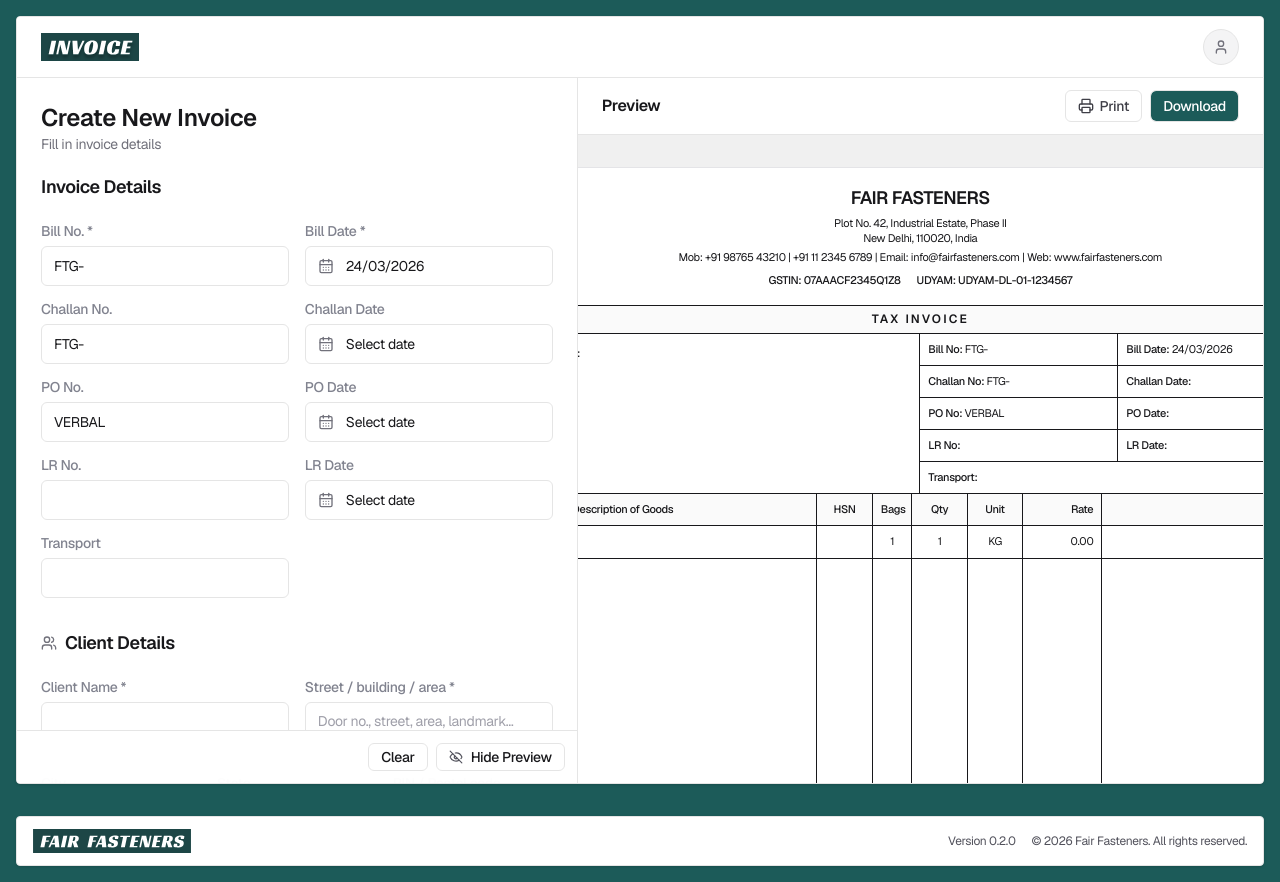
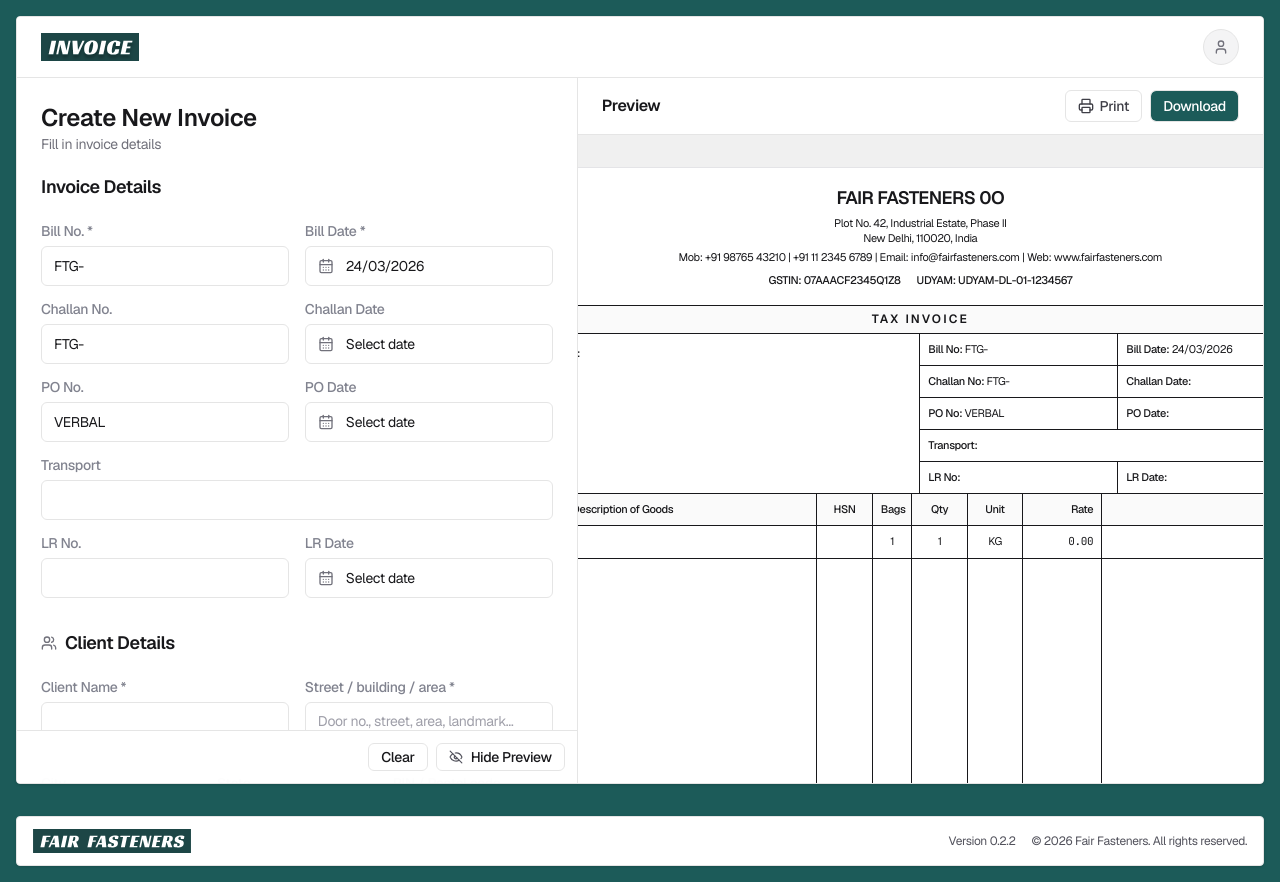
Before and after one commit to Janakarpatel/fairfasteners-bill-generator, a Next.js app in the folder fair-bill-app/: page / in a window 1280 px wide. Both pictures are taken after a click on the button "Show Preview". Built offline with nearby package versions, Linux system fonts and the light colour scheme.

Commit message:
MAIN: tabs wizard, preview layout, monospace rupees, and form polish

```diff
--- a/fair-bill-app/app/globals.css
+++ b/fair-bill-app/app/globals.css
@@ -116,6 +116,11 @@ input[type="number"] {
   color: #18181b;
 }
 
+/* Rupee amounts only — tabular figures; JetBrains from next/font class on `.invoice-numeric` spans */
+#invoice-preview .invoice-numeric {
+  font-variant-numeric: tabular-nums;
+}
+
 /* Screen: always true A4 (210×297 mm); scroll parent instead of squashing the page */
 @media screen {
   #invoice-preview.invoice-a4-page {
--- a/fair-bill-app/app/layout.tsx
+++ b/fair-bill-app/app/layout.tsx
@@ -3,6 +3,7 @@ import { Geist } from 'next/font/google'
 import './globals.css'
 import LenisScroll from '@/components/LenisScroll'
 import staticText from '@/lib/static-text.json'
+import { jetbrainsMono } from '@/lib/fonts'
 
 const geist = Geist({ subsets: ['latin'] })
 
@@ -15,7 +16,9 @@ export default function RootLayout({ children }: { children: React.ReactNode })
   return (
     <html lang="en">
       <head></head>
-      <body className={`${geist.className} min-h-screen text-sm tracking-tight bg-white text-zinc-900 antialiased`}>
+      <body
+        className={`${geist.className} ${jetbrainsMono.variable} min-h-screen text-sm tracking-tight bg-white text-zinc-900 antialiased`}
+      >
         <LenisScroll />
         {children}
         <div className="bg-[var(--brand-primary)] px-4 py-4 h-full">
--- a/fair-bill-app/components/BillGenerator.tsx
+++ b/fair-bill-app/components/BillGenerator.tsx
@@ -413,9 +413,17 @@ export default function BillGenerator() {
                 {renderDateField('Challan Date', 'chDate')}
                 <Input label="PO No." value={data.poNo} onChange={(v) => updateField('poNo', v as string)} />
                 {renderDateField('PO Date', 'poDate')}
-                <Input label="LR No." value={data.lrNo} onChange={(v) => updateField('lrNo', v as string)} />
-                {renderDateField('LR Date', 'lrDate')}
-                <Input label="Transport" value={data.transport} onChange={(v) => updateField('transport', v as string)} className="col-span-full" />
+                <div className="col-span-full w-full min-w-0">
+                  <Input
+                    label="Transport"
+                    value={data.transport}
+                    onChange={(v) => updateField('transport', v as string)}
+                  />
+                </div>
+                <div className="col-span-full grid min-w-0 grid-cols-1 gap-4 sm:grid-cols-2">
+                  <Input label="LR No." value={data.lrNo} onChange={(v) => updateField('lrNo', v as string)} />
+                  {renderDateField('LR Date', 'lrDate')}
+                </div>
               </div>
             </Section>
 
@@ -570,15 +578,15 @@ export default function BillGenerator() {
             <Section title="Line Items" icon="solar:box-linear">
               <div className="border border-[var(--brand-border)] rounded-lg overflow-hidden bg-white">
                 <div className="overflow-x-auto overscroll-x-auto touch-pan-x">
-                  <div className="min-w-[56rem]">
+                  <div className="min-w-fit">
                     {/* Header */}
                     <div
-                      className="grid gap-x-3 gap-y-1 px-3 py-2.5 text-xs font-medium text-[var(--input-field-color)] bg-zinc-50 border-b border-[var(--brand-border)] items-end"
+                      className="w-full grid gap-x-3 gap-y-1 px-3 py-2.5 text-xs font-medium text-[var(--input-field-color)] bg-[var(--brand-primary-soft)] border-b border-[var(--brand-border)] items-end"
                       style={LINE_ITEMS_GRID_STYLE}
                     >
                       <div className="min-h-[2.5rem]" aria-hidden />
                       <div className="min-w-0 pb-0.5">
-                        <div className="font-medium text-zinc-700">Description of Goods</div>
+                        {/* <div className="font-medium text-zinc-700">Description of Goods</div> */}
                         <div className="mt-1 grid grid-cols-2 gap-3 text-[10px] uppercase tracking-wide text-zinc-500">
                           <span>Item</span>
                           <span>Size</span>
@@ -696,7 +704,7 @@ export default function BillGenerator() {
                               </div>
                             ) : item.goodsProductId ? (
                               <p className="text-[11px] leading-tight text-zinc-500 line-clamp-2">
-                                <span className="font-medium text-zinc-400">On invoice: </span>
+                                <span className="font-medium text-zinc-400">On invoice (Description of Goods): </span>
                                 {item.description || '—'}
                               </p>
                             ) : null}
@@ -737,7 +745,7 @@ export default function BillGenerator() {
                             />
                           </div>
 
-                          <div className="relative min-w-0 w-full self-stretch">
+                          <div className="relative min-w-0 w-full self-start">
                             <select
                               value={item.quantityUnit}
                               onChange={(e) =>
@@ -747,13 +755,16 @@ export default function BillGenerator() {
                                   e.target.value as 'KG' | 'PC'
                                 )
                               }
-                              className="box-border h-10 w-full min-w-0 cursor-pointer appearance-none rounded-md border border-[var(--brand-border)] bg-white py-2 pl-2.5 pr-8 text-sm text-zinc-900 outline-none transition-shadow focus-visible:ring-2 focus-visible:ring-[var(--brand-primary)] focus-visible:ring-offset-2 focus-visible:ring-offset-white"
+                              className="box-border h-10 w-full min-w-0 cursor-pointer appearance-none rounded-md border border-[var(--brand-border)] bg-white py-2 pl-2.5 pr-9 text-sm leading-none text-zinc-900 outline-none transition-shadow focus-visible:ring-2 focus-visible:ring-[var(--brand-primary)] focus-visible:ring-offset-2 focus-visible:ring-offset-white"
                               aria-label="Unit (KG or PC)"
                             >
                               <option value="PC">PC</option>
                               <option value="KG">KG</option>
                             </select>
-                            <ChevronDown className="pointer-events-none absolute right-2 top-1/2 h-4 w-4 -translate-y-1/2 text-zinc-500" />
+                            <ChevronDown
+                              className="pointer-events-none absolute right-2.5 top-1/2 z-10 h-4 w-4 -translate-y-1/2 text-zinc-500"
+                              aria-hidden
+                            />
                           </div>
 
                           <div className="min-w-0 w-full">
--- a/fair-bill-app/components/BillTemplate.tsx
+++ b/fair-bill-app/components/BillTemplate.tsx
@@ -10,6 +10,11 @@ import { toSingleLineDescription } from '@/lib/catalog/goodsCatalog'
 import { formatQuantityUnitLabel } from '@/lib/billing/quantityUnit'
 import { isIgstInterstateRule } from '@/lib/billing/taxRules'
 import staticText from '@/lib/static-text.json'
+import { jetbrainsMono } from '@/lib/fonts'
+import { cn } from '@/lib/utils'
+
+/** JetBrains Mono only for rupee / `formatCurrency` amounts (not dates, refs, qty, %, or codes). */
+const money = cn(jetbrainsMono.className, 'invoice-numeric')
 
 /** Single grid for header, line rows, and filler — column lines stay aligned (table + fr grid did not). */
 const LINE_ITEM_GRID_COLS =
@@ -109,16 +114,16 @@ export const BillTemplate = ({ data, calculations }: BillTemplateProps) => {
               <span className="font-medium">PO Date:</span> {formatBillDateDisplay(data.poDate)}
             </div>
           </div>
-          <div className="grid grid-cols-2 border-b border-zinc-900">
+          <div className="border-b border-zinc-900 p-2">
+            <span className="font-medium">Transport:</span> {data.transport}
+          </div>
+          <div className="grid grid-cols-2">
             <div className="p-2 border-r border-zinc-900">
               <span className="font-medium">LR No:</span> {data.lrNo}
             </div>
             <div className="p-2">
               <span className="font-medium">LR Date:</span> {formatBillDateDisplay(data.lrDate)}
             </div>
-          </div>
-          <div className="p-2">
-            <span className="font-medium">Transport:</span> {data.transport}
           </div>
         </div>
       </div>
@@ -194,10 +199,10 @@ export const BillTemplate = ({ data, calculations }: BillTemplateProps) => {
               <div
                 className={`p-2 border-r border-zinc-900 text-right whitespace-nowrap align-top ${rowBorder}`}
               >
-                {formatCurrency(item.rate).replace('₹', '')}
+                <span className={money}>{formatCurrency(item.rate).replace('₹', '')}</span>
               </div>
               <div className={`p-2 border-b border-zinc-900 text-right align-top ${rowBorder}`}>
-                {formatCurrency(item.amount).replace('₹', '')}
+                <span className={money}>{formatCurrency(item.amount).replace('₹', '')}</span>
               </div>
             </React.Fragment>
           )
@@ -256,39 +261,39 @@ export const BillTemplate = ({ data, calculations }: BillTemplateProps) => {
         <div className="col-span-5">
           <div className="flex justify-between p-2 border-b border-zinc-200">
             <span className="font-medium text-zinc-600">Sub Total</span>
-            <span>{formatCurrency(calculations.subTotal)}</span>
+            <span className={money}>{formatCurrency(calculations.subTotal)}</span>
           </div>
           {data.freight > 0 && (
             <div className="flex justify-between p-2 border-b border-zinc-200">
               <span className="font-medium text-zinc-600">Freight</span>
-              <span>{formatCurrency(data.freight)}</span>
+              <span className={money}>{formatCurrency(data.freight)}</span>
             </div>
           )}
           {!isIgstInterstateRule(data.igstRate) && data.cgstRate > 0 && (
             <div className="flex justify-between p-2 border-b border-zinc-200">
               <span className="font-medium text-zinc-600">CGST @ {data.cgstRate}%</span>
-              <span>{formatCurrency(calculations.cgstAmount)}</span>
+              <span className={money}>{formatCurrency(calculations.cgstAmount)}</span>
             </div>
           )}
           {!isIgstInterstateRule(data.igstRate) && data.sgstRate > 0 && (
             <div className="flex justify-between p-2 border-b border-zinc-200">
               <span className="font-medium text-zinc-600">SGST @ {data.sgstRate}%</span>
-              <span>{formatCurrency(calculations.sgstAmount)}</span>
+              <span className={money}>{formatCurrency(calculations.sgstAmount)}</span>
             </div>
           )}
           {isIgstInterstateRule(data.igstRate) && (
             <div className="flex justify-between p-2 border-b border-zinc-200">
               <span className="font-medium text-zinc-600">IGST @ {data.igstRate}%</span>
-              <span>{formatCurrency(calculations.igstAmount)}</span>
+              <span className={money}>{formatCurrency(calculations.igstAmount)}</span>
             </div>
           )}
           <div className="flex justify-between p-2 border-b border-zinc-200">
             <span className="font-medium text-zinc-600">Round off</span>
-            <span>{formatCurrency(calculations.roundOff)}</span>
+            <span className={money}>{formatCurrency(calculations.roundOff)}</span>
           </div>
           <div className="flex justify-between p-2 bg-zinc-50 font-semibold text-[13px]">
             <span>Grand Total</span>
-            <span>{formatCurrency(calculations.grandTotal)}</span>
+            <span className={money}>{formatCurrency(calculations.grandTotal)}</span>
           </div>
         </div>
       </div>
--- a/fair-bill-app/components/ui.tsx
+++ b/fair-bill-app/components/ui.tsx
@@ -90,12 +90,70 @@ export interface InputProps extends Omit<React.InputHTMLAttributes<HTMLInputElem
   error?: string
 }
 
+const NUMERIC_INPUT_PATTERN = /^-?\d*\.?\d*$/
+
+function numericDraftToValue(raw: string): number {
+  const t = raw.trim()
+  if (t === '' || t === '-' || t === '.' || t === '-.') return 0
+  const n = parseFloat(t)
+  return Number.isNaN(n) ? 0 : n
+}
+
+/** True when the field shows a numeric zero — on focus we clear the input so typing starts fresh; blur restores 0 if left empty. */
+function isNumericZeroDisplay(s: string): boolean {
+  const t = s.trim()
+  if (t === '') return false
+  const n = parseFloat(t)
+  return !Number.isNaN(n) && n === 0
+}
+
 export const Input = React.forwardRef<HTMLInputElement, InputProps>(
-  ({ className, type = 'text', label, disabled, value, onChange, error, ...props }, ref) => {
-    const handleChange = (e: React.ChangeEvent<HTMLInputElement>) => {
+  ({ className, type = 'text', label, disabled, value, onChange, error, onFocus, onBlur, ...props }, ref) => {
+    const isNumeric = type === 'number'
+
+    const propDisplay = React.useMemo(() => {
+      if (value === undefined || value === null || value === '') return ''
+      return String(value)
+    }, [value])
+
+    const [numericFocused, setNumericFocused] = React.useState(false)
+    const [numericDraft, setNumericDraft] = React.useState('')
+
+    const numericDisplay = numericFocused ? numericDraft : propDisplay
+
+    const handleNumericFocus = (e: React.FocusEvent<HTMLInputElement>) => {
+      setNumericFocused(true)
+      // Click/focus on 0: show empty so the user can type; blur with no input restores 0.
+      setNumericDraft(isNumericZeroDisplay(propDisplay) ? '' : propDisplay)
+      onFocus?.(e)
+    }
+
+    const handleNumericChange = (e: React.ChangeEvent<HTMLInputElement>) => {
+      const raw = e.target.value
+      if (raw !== '' && !NUMERIC_INPUT_PATTERN.test(raw)) return
+      setNumericDraft(raw)
+      if (raw === '' || raw === '-' || raw === '.' || raw === '-.' || raw.endsWith('.')) {
+        return
+      }
+      const n = parseFloat(raw)
+      if (!Number.isNaN(n) && onChange) {
+        onChange(n)
+      }
+    }
+
+    const handleNumericBlur = (e: React.FocusEvent<HTMLInputElement>) => {
+      setNumericFocused(false)
+      const final = numericDraftToValue(numericDraft)
       if (onChange) {
-        const newValue = type === 'number' ? Number(e.target.value) : e.target.value
-        onChange(newValue)
+        onChange(final)
+      }
+      setNumericDraft('')
+      onBlur?.(e)
+    }
+
+    const handleTextChange = (e: React.ChangeEvent<HTMLInputElement>) => {
+      if (onChange) {
+        onChange(e.target.value)
       }
     }
 
@@ -106,11 +164,16 @@ export const Input = React.forwardRef<HTMLInputElement, InputProps>(
             {label}
           </label>
         )}
+        {isNumeric ? (
           <input
-          type={type}
+            type="text"
+            inputMode="decimal"
+            autoComplete="off"
             disabled={disabled}
-          value={value ?? ''}
-          onChange={handleChange}
+            value={numericDisplay}
+            onChange={handleNumericChange}
+            onFocus={handleNumericFocus}
+            onBlur={handleNumericBlur}
             aria-invalid={error ? true : undefined}
             className={cn(
               'flex h-10 w-full rounded-md border border-[var(--brand-border)] bg-white px-3 py-2 text-sm text-zinc-900 ring-offset-background file:border-0 file:bg-transparent file:text-sm file:font-medium file:text-foreground placeholder:text-zinc-400 focus-visible:outline-none focus-visible:ring-2 focus-visible:ring-[var(--brand-primary)] focus-visible:ring-offset-2 focus-visible:ring-offset-white disabled:cursor-not-allowed disabled:opacity-50',
@@ -120,6 +183,22 @@ export const Input = React.forwardRef<HTMLInputElement, InputProps>(
             ref={ref}
             {...props}
           />
+        ) : (
+          <input
+            type={type}
+            disabled={disabled}
+            value={value ?? ''}
+            onChange={handleTextChange}
+            aria-invalid={error ? true : undefined}
+            className={cn(
+              'flex h-10 w-full rounded-md border border-[var(--brand-border)] bg-white px-3 py-2 text-sm text-zinc-900 ring-offset-background file:border-0 file:bg-transparent file:text-sm file:font-medium file:text-foreground placeholder:text-zinc-400 focus-visible:outline-none focus-visible:ring-2 focus-visible:ring-[var(--brand-primary)] focus-visible:ring-offset-2 focus-visible:ring-offset-white disabled:cursor-not-allowed disabled:opacity-50',
+              error && 'border-red-500 focus-visible:ring-red-500',
+              className
+            )}
+            ref={ref}
+            {...props}
+          />
+        )}
         {error ? <p className="text-xs text-red-600 leading-snug">{error}</p> : null}
       </div>
     )
--- /dev/null
+++ b/fair-bill-app/lib/fonts.ts
@@ -0,0 +1,7 @@
+import { JetBrains_Mono } from 'next/font/google'
+
+/** Single instance — use `.className` on invoice numeric spans so the font actually applies (CSS var alone was overridden by Geist). */
+export const jetbrainsMono = JetBrains_Mono({
+  subsets: ['latin'],
+  variable: '--font-jetbrains-mono',
+})
--- a/fair-bill-app/lib/static-text.json
+++ b/fair-bill-app/lib/static-text.json
@@ -1,9 +1,9 @@
 {
   "app": {
-    "version": "0.2.0"
+    "version": "0.2.2"
   },
   "company": {
-    "name": "Fair Fasteners",
+    "name": "Fair Fasteners 0o",
     "address": "Plot No. 42, Industrial Estate, Phase II\nNew Delhi, 110020, India",
     "mobile1": "+91 98765 43210",
     "mobile2": "+91 11 2345 6789",
```
Lines whose indentation alone changed are shown as unchanged.
